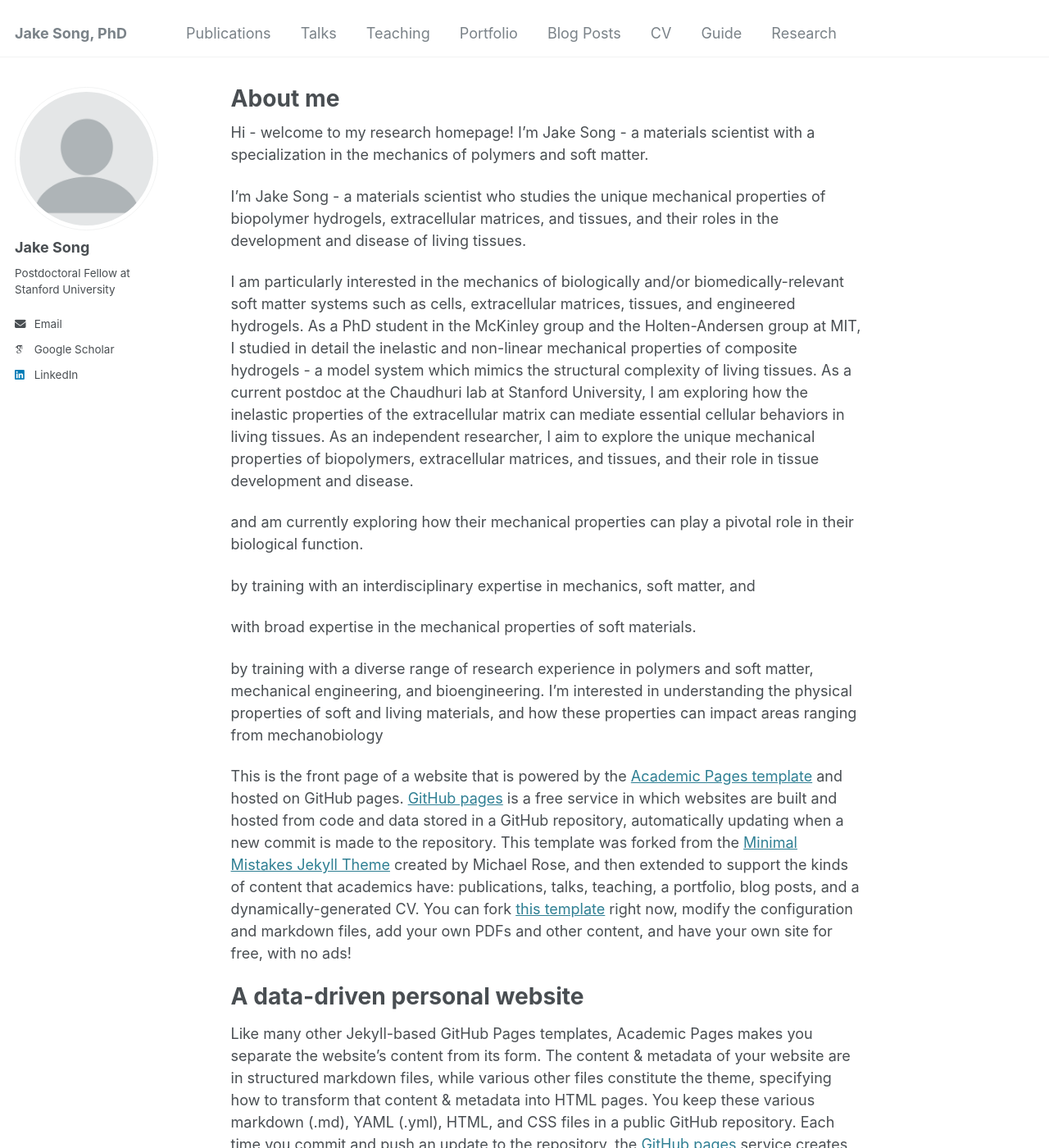
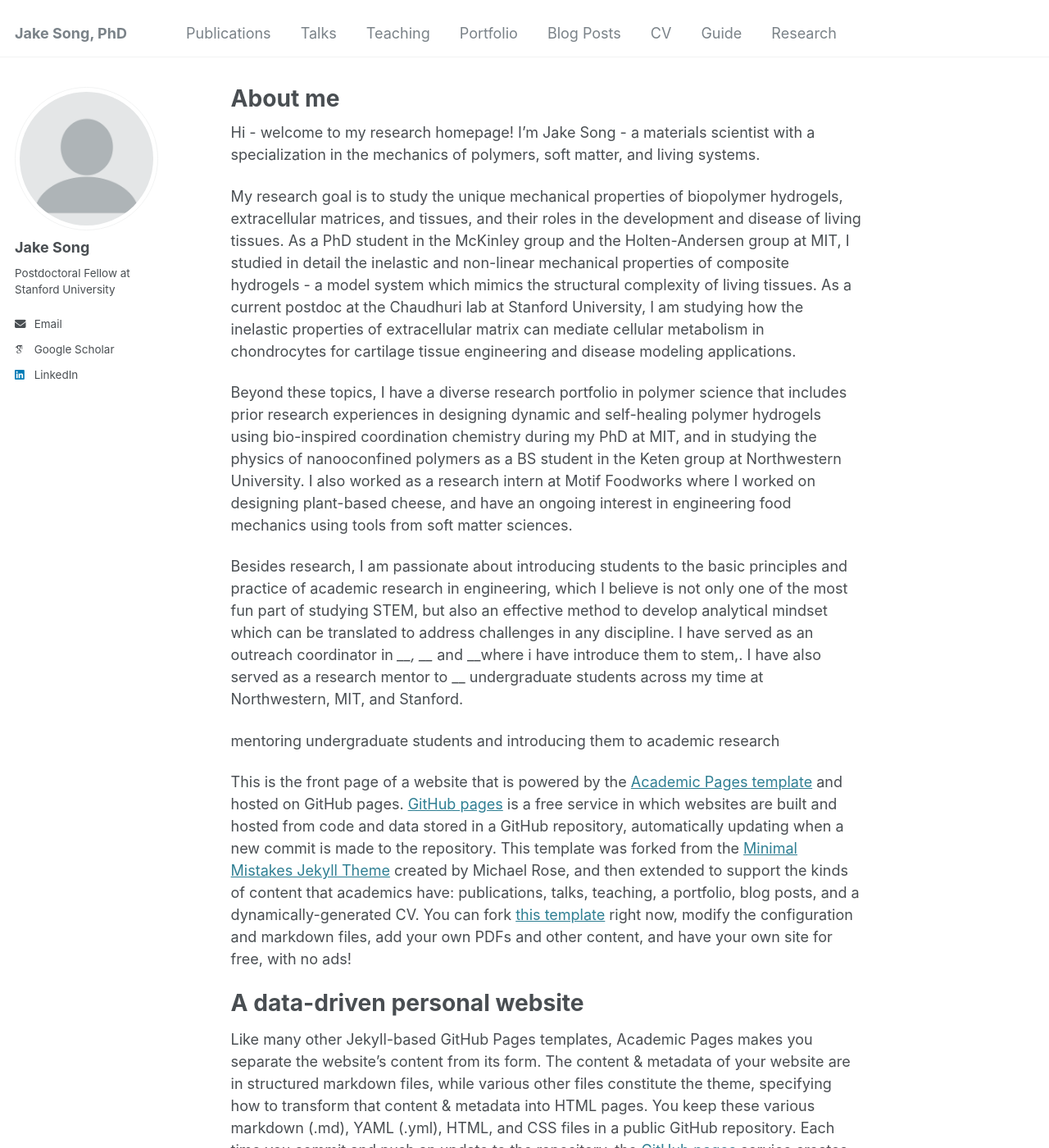
Before and after one commit to jakesong15/jakesong15.github.io, a Jekyll site: the page built from _pages/about.md, in a window 1280 px wide and 1400 px high. Shown: the whole window at 82% size. Built offline with Jekyll 4.4.1, drawn with Linux system fonts in a browser that asks for light colours; some web fonts are replaced.

Commit message:
Update about.md

```diff
--- a/_pages/about.md
+++ b/_pages/about.md
@@ -7,27 +7,19 @@ redirect_from:
   - /about.html
 ---
 
-Hi - welcome to my research homepage! I'm Jake Song - a materials scientist with a specialization in the mechanics of polymers and soft matter.
+Hi - welcome to my research homepage! I'm Jake Song - a materials scientist with a specialization in the mechanics of polymers, soft matter, and living systems.
 
-I'm Jake Song - a materials scientist who studies the unique mechanical properties of biopolymer hydrogels, extracellular matrices, and tissues, and their roles in the development and disease of living tissues.
+My research goal is to study the unique mechanical properties of biopolymer hydrogels, extracellular matrices, and tissues, and their roles in the development and disease of living tissues. As a PhD student in the McKinley group and the Holten-Andersen group at MIT, I studied in detail the inelastic and non-linear mechanical properties of composite hydrogels - a model system which mimics the structural complexity of living tissues. As a current postdoc at the Chaudhuri lab at Stanford University, I am studying how the inelastic properties of extracellular matrix can mediate cellular metabolism in chondrocytes for cartilage tissue engineering and disease modeling applications.
 
+Beyond these topics, I have a diverse research portfolio in polymer science that includes prior research experiences in designing dynamic and self-healing polymer hydrogels using bio-inspired coordination chemistry during my PhD at MIT, and in studying the physics of nanooconfined polymers as a BS student in the Keten group at Northwestern University. I also worked as a research intern at Motif Foodworks where I worked on designing plant-based cheese, and have an ongoing interest in engineering food mechanics using tools from soft matter sciences.
 
-I am particularly interested in the mechanics of biologically and/or biomedically-relevant soft matter systems such as cells, extracellular matrices, tissues, and engineered hydrogels. As a PhD student in the McKinley group and the Holten-Andersen group at MIT, I studied in detail the inelastic and non-linear mechanical properties of composite hydrogels - a model system which mimics the structural complexity of living tissues. As a current postdoc at the Chaudhuri lab at Stanford University, I am exploring how the inelastic properties of the extracellular matrix can mediate essential cellular behaviors in living tissues. As an independent researcher, I aim to explore the unique mechanical properties of biopolymers, extracellular matrices, and tissues, and their role in tissue development and disease.
+Besides research, I am passionate about introducing students to the basic principles and practice of academic research in engineering, which I believe is not only one of the most fun part of studying STEM, but also an effective method to develop analytical mindset which can be translated to address challenges in any discipline. I have served as an outreach coordinator in ___, ___ and __where i have introduce them to stem,. I have also served as a research mentor to __ undergraduate students across my time at Northwestern, MIT, and Stanford.
 
 
 
 
 
-and am currently exploring how their mechanical properties can play a pivotal role in their biological function.
-
-
-by training with an interdisciplinary expertise in
-mechanics, soft matter, and
-
-with
-broad expertise in the mechanical properties of soft materials.
-
-by training with a diverse range of research experience in polymers and soft matter, mechanical engineering, and bioengineering. I'm interested in understanding the physical properties of soft and living materials, and how these properties can impact areas ranging from mechanobiology
+mentoring undergraduate students and introducing them to academic research
 
 This is the front page of a website that is powered by the [Academic Pages template](https://github.com/academicpages/academicpages.github.io) and hosted on GitHub pages. [GitHub pages](https://pages.github.com) is a free service in which websites are built and hosted from code and data stored in a GitHub repository, automatically updating when a new commit is made to the repository. This template was forked from the [Minimal Mistakes Jekyll Theme](https://mmistakes.github.io/minimal-mistakes/) created by Michael Rose, and then extended to support the kinds of content that academics have: publications, talks, teaching, a portfolio, blog posts, and a dynamically-generated CV. You can fork [this template](https://github.com/academicpages/academicpages.github.io) right now, modify the configuration and markdown files, add your own PDFs and other content, and have your own site for free, with no ads!
 
```
